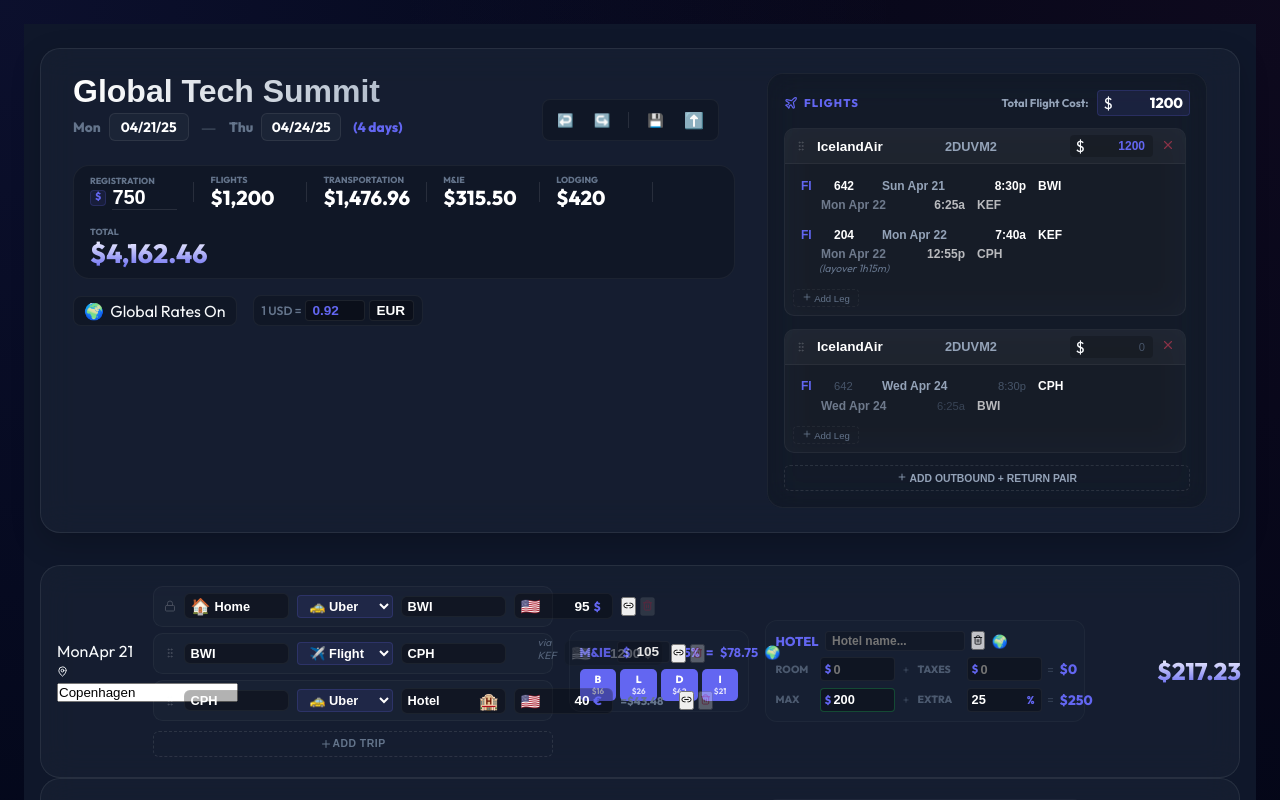
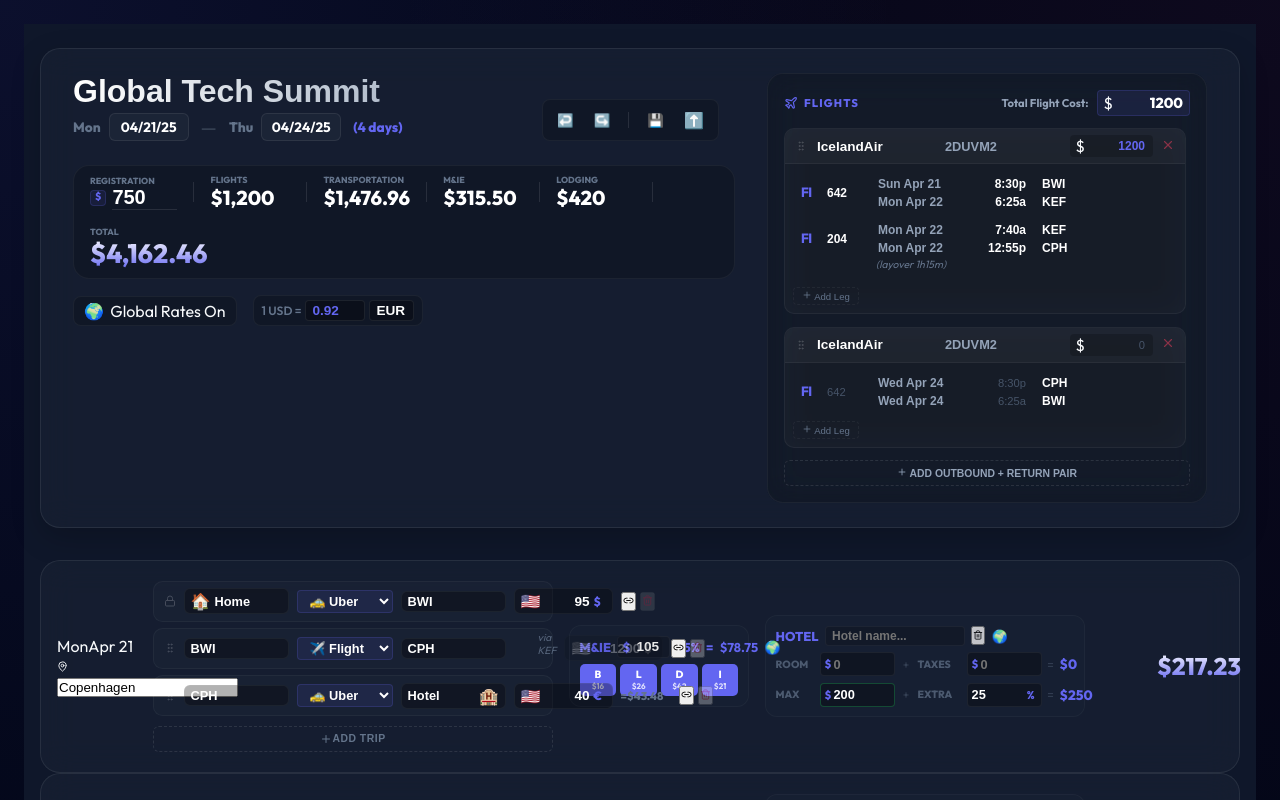
Before and after one commit to outofthisworldapps/work-travel, a React (Vite) app: page / in a window 1280 px wide. Shown: the top 800 px of the page. Built offline with nearby package versions, Linux system fonts and the light colour scheme.

Commit message:
refine flight alignment: vertical center flight info and horizontal align segment fields

```diff
--- a/src/App.jsx
+++ b/src/App.jsx
@@ -188,23 +188,30 @@ const SortableTravelLeg = ({ leg, onUpdate, onDelete, onLinkToggle, isLockedStar
 const FlightSegmentRow = ({ segment, onUpdate, onDelete, isLast, layover }) => {
   return (
     <div className="f-segment">
-      <div className="f-row-line">
+      <div className="f-seg-main">
+        <div className="f-seg-info">
           <input className="f-inp s-code" value={segment.airlineCode || ''} onChange={e => onUpdate('airlineCode', e.target.value)} placeholder="FI" />
           <input className="f-inp s-num" value={segment.flightNumber || ''} onChange={e => onUpdate('flightNumber', e.target.value)} placeholder="642" />
+        </div>
+        <div className="f-seg-routes">
+          <div className="f-row-line">
             <input className="f-inp s-date" value={segment.depDate || ''} onChange={e => onUpdate('depDate', e.target.value)} placeholder="Sun Apr 21" />
             <input className="f-inp s-time" value={segment.depTime || ''} onChange={e => onUpdate('depTime', e.target.value)} placeholder="8:30p" />
             <input className="f-inp s-port" value={segment.depPort || ''} onChange={e => onUpdate('depPort', e.target.value)} placeholder="BWI" />
-        <button className="f-seg-del" onClick={onDelete}><Trash2 size={10} /></button>
-      </div>
-      <div className="f-row-line arr-line">
+          </div>
+          <div className="f-row-line">
             <input className="f-inp s-date" value={segment.arrDate || ''} onChange={e => onUpdate('arrDate', e.target.value)} placeholder="Mon Apr 22" />
             <input className="f-inp s-time" value={segment.arrTime || ''} onChange={e => onUpdate('arrTime', e.target.value)} placeholder="6:25a" />
             <input className="f-inp s-port" value={segment.arrPort || ''} onChange={e => onUpdate('arrPort', e.target.value)} placeholder="KEF" />
           </div>
+        </div>
+        <button className="f-seg-del" onClick={onDelete}><Trash2 size={10} /></button>
+      </div>
       {layover && <div className="f-layover">(layover {layover})</div>}
     </div>
   );
 };
+
 
 const SortableFlightRow = ({ flight, onUpdate, onDelete }) => {
   const { attributes, listeners, setNodeRef, transform, transition, isDragging } = useSortable({ id: flight.id });
@@ -1514,22 +1521,25 @@ function App() {
         .f-segments-list { padding: 8px; display: flex; flex-direction: column; gap: 4px; }
         .f-segment { display: flex; flex-direction: column; gap: 2px; padding: 4px 6px; border-radius: 6px; transition: background 0.2s; }
         .f-segment:hover { background: rgba(255,255,255,0.02); }
-        .f-row-line { display: flex; align-items: center; gap: 8px; }
-        .f-row-line.arr-line { padding-left: 20px; opacity: 0.7; font-size: 0.9em; }
+        .f-seg-main { display: flex; align-items: center; gap: 12px; }
+        .f-seg-info { display: flex; align-items: center; gap: 4px; width: 65px; flex-shrink: 0; }
+        .f-seg-routes { display: flex; flex-direction: column; gap: 2px; flex: 1; }
+        .f-row-line { display: flex; align-items: center; gap: 12px; }
 
         .f-inp { background: transparent; border: none; color: #fff; font-size: 0.75rem; font-weight: 700; outline: none; padding: 1px 2px; }
         .f-inp::placeholder { color: #475569; font-weight: 400; font-size: 0.7rem; }
 
-        .f-inp.s-code { width: 25px; color: #6366f1; font-weight: 900; }
-        .f-inp.s-num { width: 40px; }
+        .f-inp.s-code { width: 22px; color: #6366f1; font-weight: 950; text-transform: uppercase; }
+        .f-inp.s-num { width: 35px; }
         .f-inp.s-date { width: 85px; color: #94a3b8; }
         .f-inp.s-time { width: 55px; text-align: right; }
         .f-inp.s-port { width: 40px; font-weight: 900; color: #fff; text-transform: uppercase; }
 
-        .f-seg-del { margin-left: auto; visibility: hidden; background: transparent; border: none; color: #f43f5e; padding: 2px; }
+        .f-seg-del { margin-left: auto; visibility: hidden; background: transparent; border: none; color: #f43f5e; padding: 2px; opacity: 0.5; }
         .f-segment:hover .f-seg-del { visibility: visible; }
 
-        .f-layover { font-size: 0.65rem; color: #64748b; font-style: italic; padding-left: 20px; margin: -2px 0 2px 0; }
+        .f-layover { font-size: 0.65rem; color: #64748b; font-style: italic; padding-left: 77px; margin: 0px 0 4px 0; }
+
         .f-add-seg { background: transparent; border: 1px dashed rgba(255,255,255,0.05); color: #64748b; font-size: 0.6rem; padding: 2px 8px; border-radius: 4px; cursor: pointer; align-self: flex-start; margin-top: 4px; }
         .f-add-seg:hover { border-color: #6366f1; color: #fff; }
 
```
Lines whose indentation alone changed are shown as unchanged.
